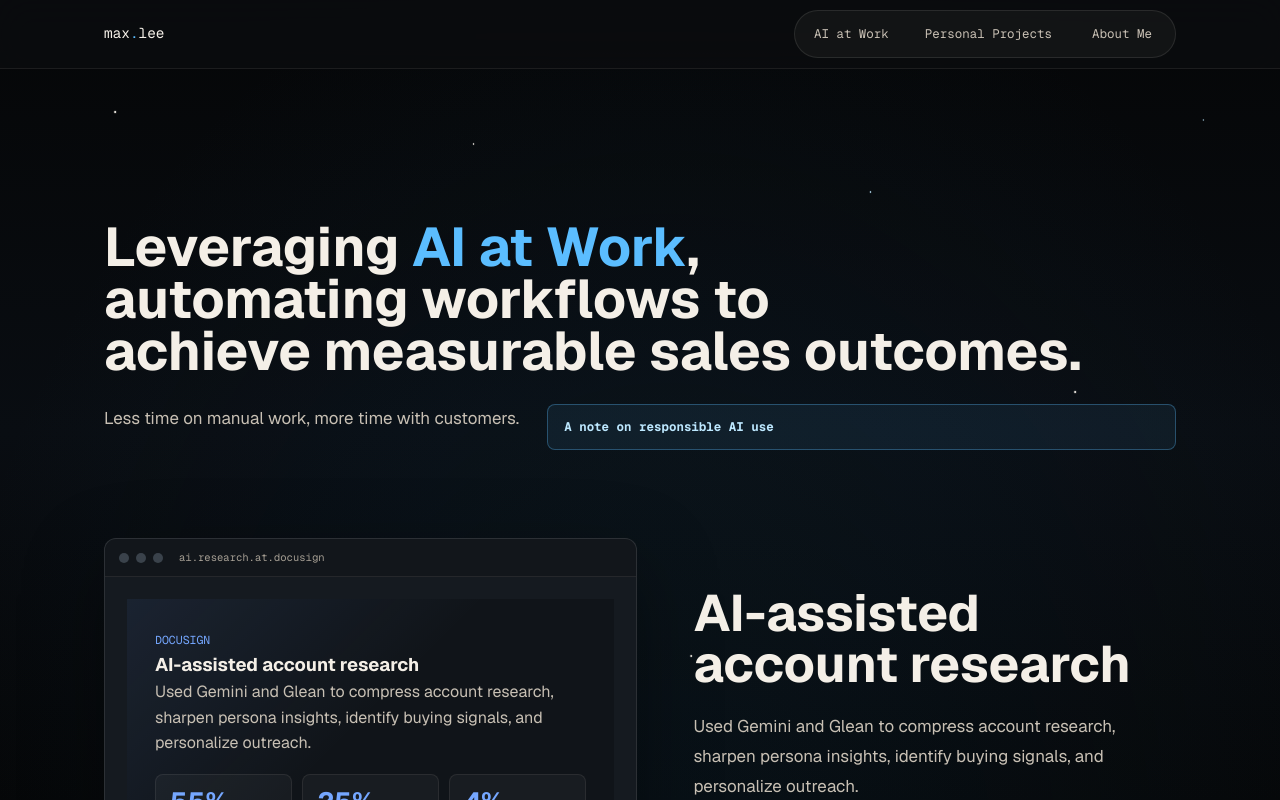
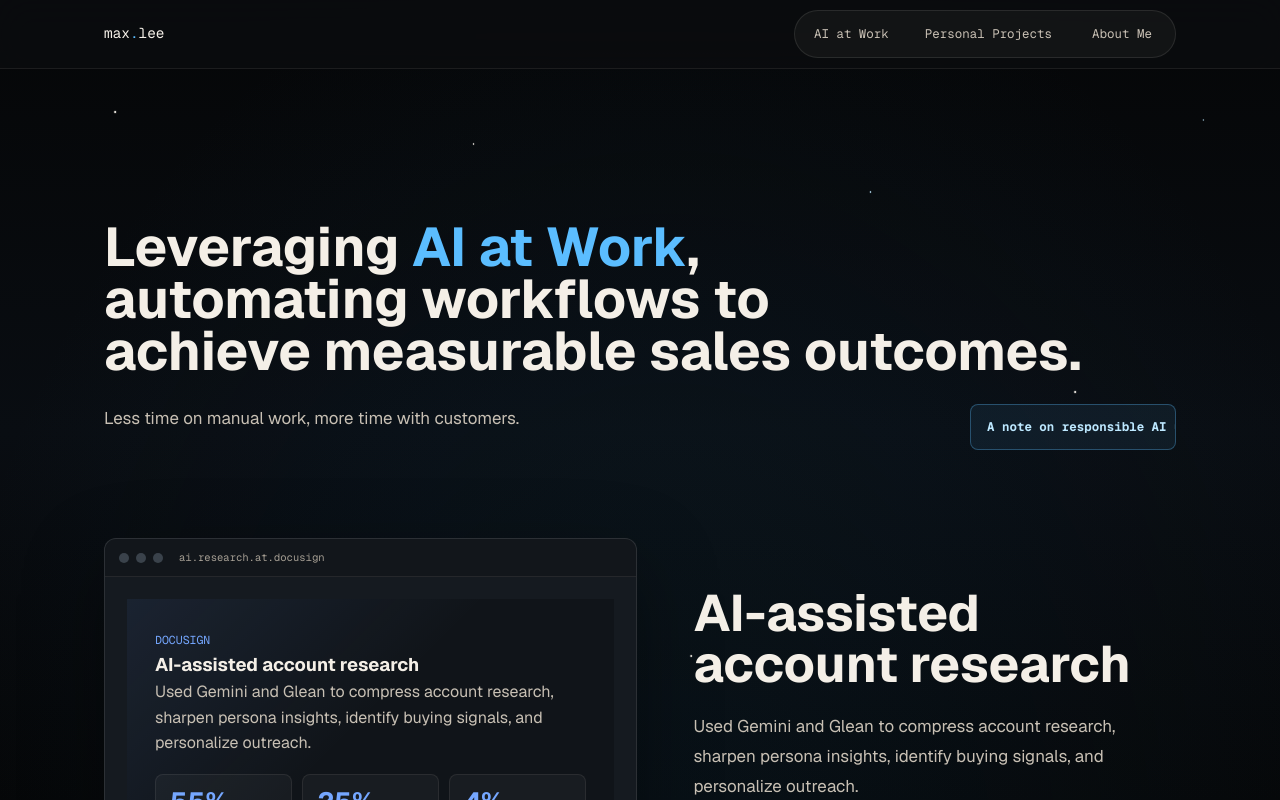
Before and after one commit to maxleesianyi/max-lee-ai-portfolio-website, a Next.js app: page /ai-at-work in a window 1280 px wide. Shown: the top 800 px of the page. Built offline with nearby package versions, Linux system fonts and the light colour scheme.

Commit message:
Fix responsible AI label sizing

```diff
--- a/app/globals.css
+++ b/app/globals.css
@@ -1072,7 +1072,7 @@ a:hover .browser-frame {
 }
 
 .ai-use-disclaimer {
-  width: fit-content;
+  width: 206px;
   max-width: 100%;
   margin-left: auto;
   overflow: hidden;
```
